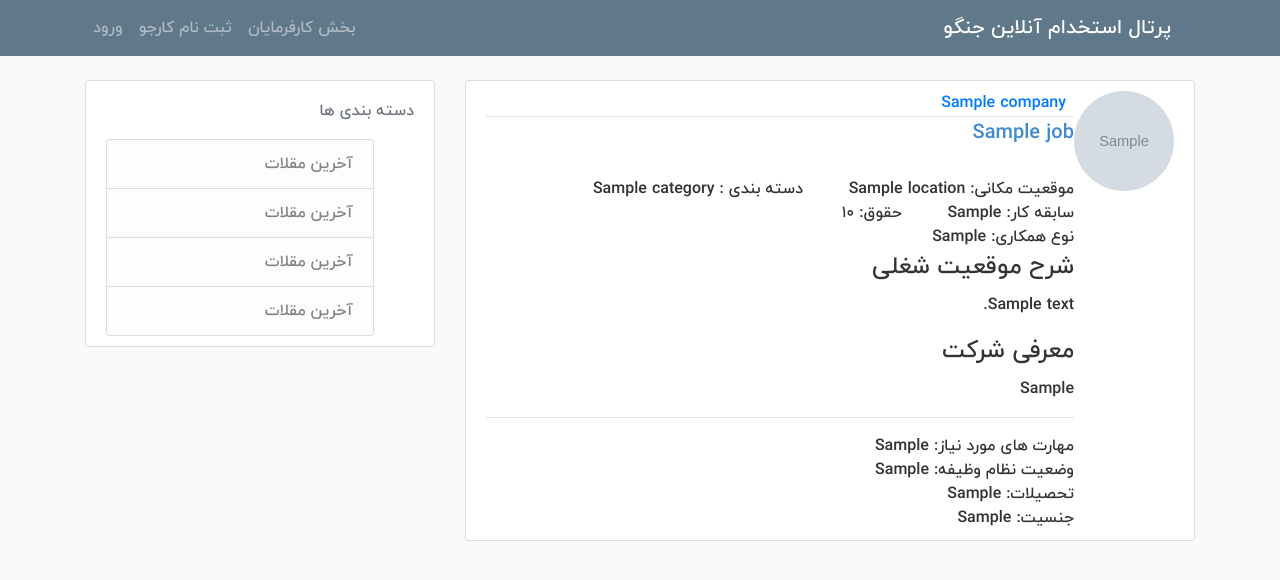
After one commit to YernarAbishev/job-need-it, a Django app: template portal/templates/job_detail.html in a window 1280 px wide. The commit adds this page. Shown: the top 580 px of the page. Run offline with Django 3.2, Linux system fonts and the light colour scheme; the template is opened without the code that fills it: most values are stand-ins (such as "Sample title", 1, 10 or a date in 2020); grey boxes marked "Sample" are stand-in pictures; data that the repository does not hold is empty; some libraries are stand-ins or nearby versions.

Commit message:
handled job detail and a better style for home page

```diff
--- a/portal/admin.py
+++ b/portal/admin.py
@@ -1,7 +1,7 @@
 from django.contrib import admin
 
-from .models import JobSeeker, User, Category
+from .models import UserType, User, Category
 
-admin.site.register(JobSeeker)
+admin.site.register(UserType)
 admin.site.register(User)
 admin.site.register(Category)
--- a/portal/models.py
+++ b/portal/models.py
@@ -30,7 +30,7 @@ class User(AbstractBaseUser):
         return self.is_admin
 
 
-class JobSeeker(models.Model):
+class UserType(models.Model):
     user = models.OneToOneField(User, on_delete=models.CASCADE)
     is_jobseeker = models.BooleanField(default=True)
 
--- a/portal/static/main.css
+++ b/portal/static/main.css
@@ -59,8 +59,8 @@ body {
   }
 
   .article-img {
-    height: 50px;
-    width: 50px;
+    height: 100px;
+    width: 100px;
 
   }
 
--- a/portal/templates/base.html
+++ b/portal/templates/base.html
@@ -22,16 +22,15 @@
     <nav class="navbar navbar-expand-md navbar-dark bg-steel fixed-top">
       <div class="container">
         <a class="navbar-brand mr-4" href="{% url 'home-page' %}">پرتال استخدام آنلاین جنگو</a>
-          <button class="navbar-toggler" type="button" data-toggle="collapse" data-target="#navbarToggle"
-                  aria-controls="navbarToggle" aria-expanded="false" aria-label="Toggle navigation">
-          <span class="navbar-toggler-icon"></span>
-          </button>
+          <button class="navbar-toggler" type="button" data-toggle="collapse" data-target="#navbarToggle"aria-controls="navbarToggle" aria-expanded="false" aria-label="Toggle navigation">
+            <span class="navbar-toggler-icon"></span></button>
              <div class="collapse navbar-collapse" id="navbarToggle">
             <div class="navbar-nav mr-auto">
             </div>
             <!-- Navbar Right Side -->
             <div class="navbar-nav">
               {% if user.is_authenticated %}
+               {% if not user.usertype.is_jobseeker %}
                 {% if user.company.jobs %}
                   <a class="nav-item nav-link" href="{% url 'employer-jobs' %}">آگهی های من</a>
                   <a class="nav-item nav-link" href="{% url 'employer-create-job' %}">آگهی جدید</a>
@@ -39,6 +38,13 @@
                   <a class="nav-item nav-link" href="{% url 'logout' %}">خروج</a>
                 {% else %}
                 <a class="nav-item nav-link" href="{% url 'employer-profile' %}">پروفایل</a>
+                <a class="nav-item nav-link" href="{% url 'logout' %}">خروج</a>
+                {% endif %}
+                {% endif %}
+                {% if user.usertype.is_jobseeker %}
+                <a class="nav-item nav-link" href="{% url 'saved-jobs' %}">نشان شده ها</a>
+                <a class="nav-item nav-link" href="{% url 'jobseeker-requests' %}">درخواست های من</a>
+                <a class="nav-item nav-link" href="{% url 'jobseeker-profile' %}">پروفایل</a>
                 <a class="nav-item nav-link" href="{% url 'logout' %}">خروج</a>
                 {% endif %}
               {% else %}
@@ -67,12 +73,12 @@
           <div class="col-md-4">
             <div class="content-section">
               <h3></h3>
-              <p class='text-muted'>You can put any information here you'd like.
+              <p class='text-muted'>دسته بندی ها</p>
                 <ul class="list-group">
-                  <li class="list-group-item list-group-item-light">Latest Posts</li>
-                  <li class="list-group-item list-group-item-light">Announcements</li>
-                  <li class="list-group-item list-group-item-light">Calendars</li>
-                  <li class="list-group-item list-group-item-light">etc</li>
+                  <li class="list-group-item list-group-item-light">آخرین مقلات</li>
+                  <li class="list-group-item list-group-item-light">آخرین مقلات</li>
+                  <li class="list-group-item list-group-item-light">آخرین مقلات</li>
+                  <li class="list-group-item list-group-item-light">آخرین مقلات</li>
                 </ul>
             </div>
           </div>
--- /dev/null
+++ b/portal/templates/job_detail.html
@@ -0,0 +1,49 @@
+{% extends "base.html" %}
+{% block content %}
+
+<article class="media content-section">
+    <img class="rounded-circle article-img" src="{{ job.company.logo.url }}">
+    <div class="media-body">
+      <div class="article-metadata">
+        <a class="mr-2" href="#">{{ job.company }}</a>
+        <small class="text-muted"></small>
+      </div>
+      <h5 class="article-title">{{ job.title }}</h5>
+      <br>
+      موقعیت مکانی:
+      {{ job.location }}
+      &nbsp;&nbsp;&nbsp;
+      &nbsp;&nbsp;&nbsp;
+      دسته بندی :
+      {{ job.category }}
+      <br>
+      سابقه کار:
+      {{ job.get_experience_display }}
+      &nbsp;&nbsp;&nbsp;
+      &nbsp;&nbsp;&nbsp;
+      حقوق:
+      {{ job.get_salary_display }}
+      <br>
+      نوع همکاری:
+      {{ job.get_cooperation_type_display }}
+      <legend >شرح موقعیت شغلی </legend>
+      <p class="article-content">{{ job.job_description }}</p>
+      <legend >معرفی شرکت</legend>
+      {{job.company.co_introduction}}
+      <hr>
+      مهارت های مورد نیاز:
+      {{ job.skills_required }}
+      <br>
+      وضعیت نظام وظیفه:
+      {{ job.get_military_service_display }}
+      <br>
+      تحصیلات:
+      {{ job.get_degree_display }}
+      <br>
+      جنسیت:
+      {{ job.get_gender_display }}
+    </div>
+
+  </article>
+
+{% endblock %}
```
Also changed, not shown: portal/templates/home_page.html (+16 -9 lines), portal/views.py (+12 -7 lines), portal/migrations/0001_initial.py. Lines whose indentation alone changed are shown as unchanged.
